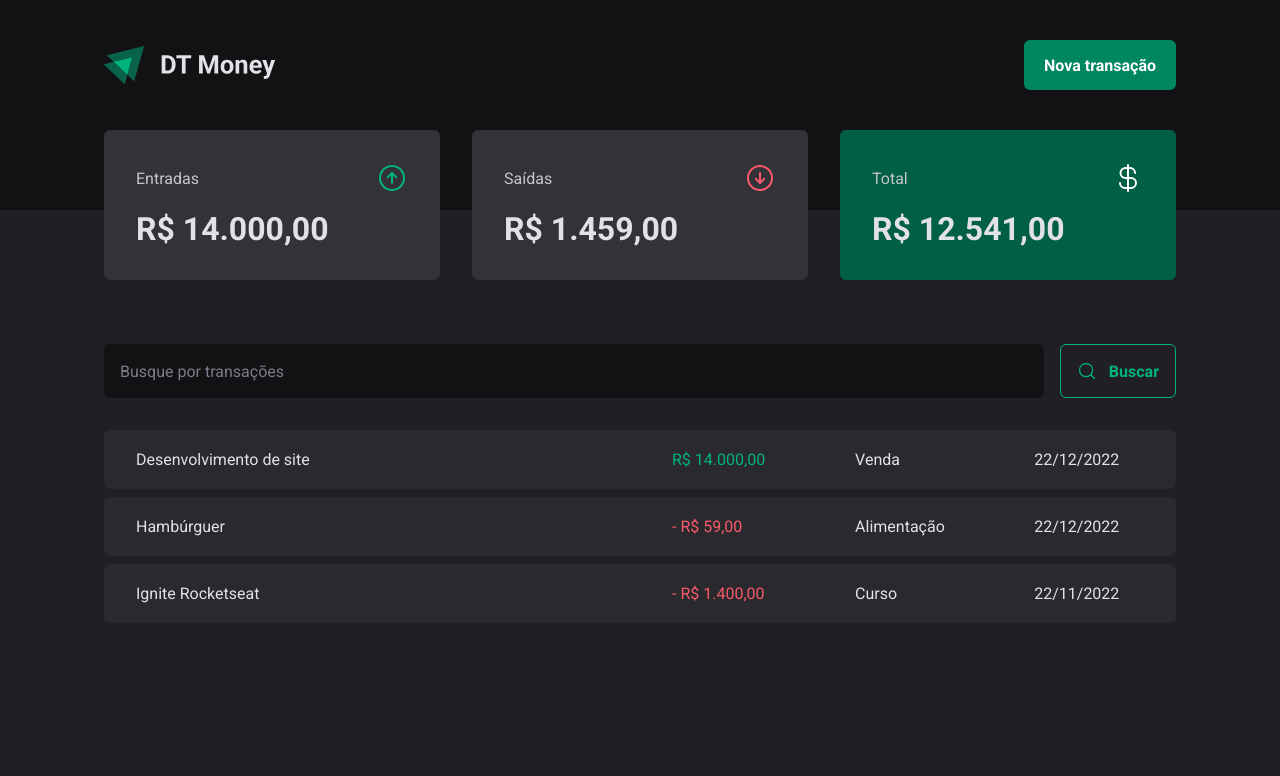
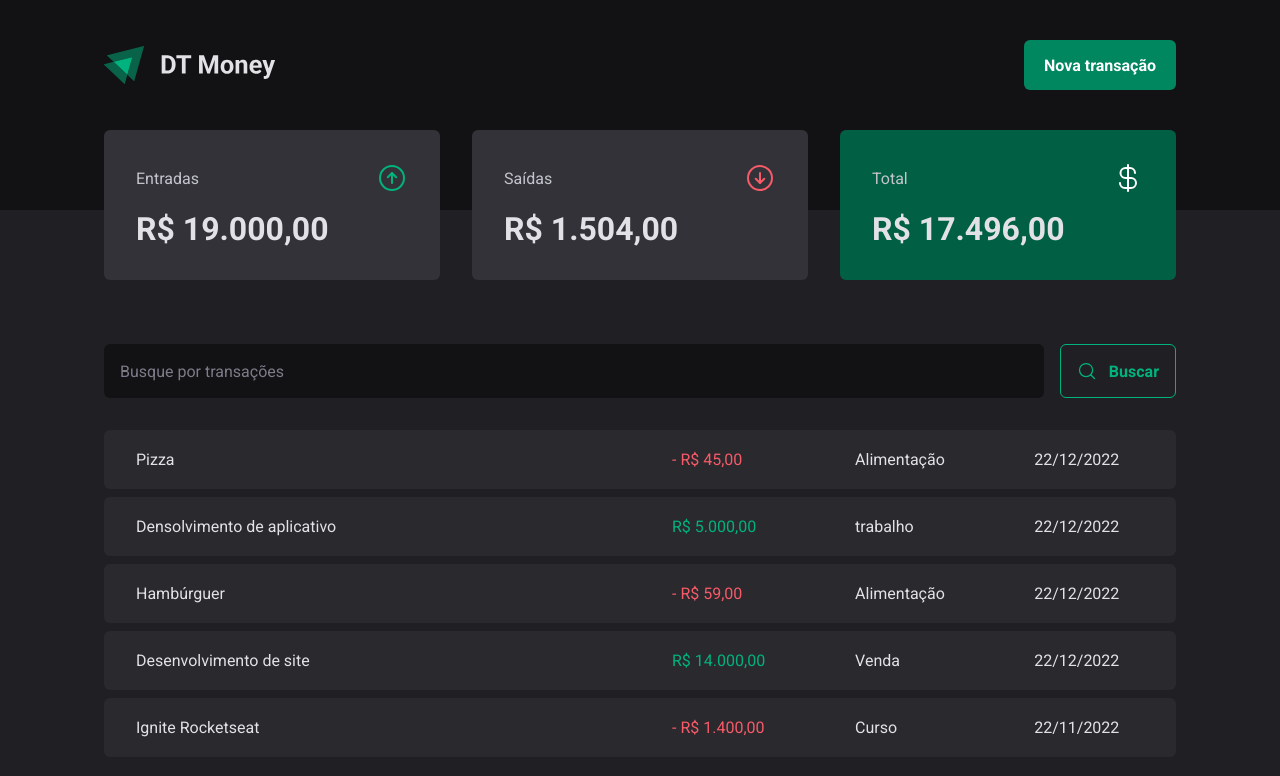
Before and after one commit to CtsLucas/DT-Money, a React (Vite) app: page / in a window 1280 px wide. Shown: the top 776 px of the page. Built offline with nearby package versions, Linux system fonts and the light colour scheme; data requests are answered from the project's data file.

Commit message:
feat: create transactions functionality added

```diff
--- a/server.json
+++ b/server.json
@@ -23,6 +23,22 @@
       "category": "Curso",
       "price": 1400,
       "createdAt": "2022-11-22T14:23:58.312Z"
+    },
+    {
+      "description": "Densolvimento de aplicativo",
+      "category": "trabalho",
+      "price": 5000,
+      "type": "income",
+      "createdAt": "2022-12-22T17:17:55.382Z",
+      "id": 4
+    },
+    {
+      "description": "Pizza",
+      "category": "Alimentação",
+      "price": 45,
+      "type": "outcome",
+      "createdAt": "2022-12-22T17:31:11.175Z",
+      "id": 5
     }
   ]
 }
--- a/src/components/NewTransactionModal/index.tsx
+++ b/src/components/NewTransactionModal/index.tsx
@@ -1,8 +1,11 @@
+import { useContext } from 'react';
 import * as Dialog from '@radix-ui/react-dialog';
 import { ArrowCircleDown, ArrowCircleUp, X } from 'phosphor-react';
 import { Controller, useForm } from 'react-hook-form';
 import * as z from 'zod';
 import { zodResolver } from '@hookform/resolvers/zod';
+
+import { TransactionsContext } from '../../contexts/TransactionContext';
 
 import {
   CloseButton,
@@ -22,19 +25,29 @@ const newTransactionsFormSchema = z.object({
 type NewTransactionsFormInputs = z.infer<typeof newTransactionsFormSchema>;
 
 export function NewTransactionModal() {
+  const { createTransaction } = useContext(TransactionsContext);
+
   const {
     control,
     register,
     handleSubmit,
+    reset,
     formState: { isSubmitting },
   } = useForm<NewTransactionsFormInputs>({
     resolver: zodResolver(newTransactionsFormSchema),
   });
 
   async function handleCreateNewTransaction(data: NewTransactionsFormInputs) {
-    await new Promise((resolve) => setTimeout(resolve, 2000));
+    const { description, category, price, type } = data;
 
-    console.log(data);
+    await createTransaction({
+      description,
+      price,
+      category,
+      type,
+    });
+
+    reset();
   }
 
   return (
--- a/src/contexts/TransactionContext.tsx
+++ b/src/contexts/TransactionContext.tsx
@@ -10,9 +10,17 @@ export interface Transaction {
   createdAt: string;
 }
 
+interface CreateTransactionInput {
+  description: string;
+  price: number;
+  category: string;
+  type: 'income' | 'outcome';
+}
+
 interface TransactionContextType {
   transactions: Transaction[];
   fetchTransactions: (query?: string) => Promise<void>;
+  createTransaction: (data: CreateTransactionInput) => Promise<void>;
 }
 
 export const TransactionsContext = createContext({} as TransactionContextType);
@@ -27,11 +35,27 @@ export function TransactionsProvider({ children }: TransactionsProviderProps) {
   async function fetchTransactions(query?: string) {
     const response = await api.get('transactions', {
       params: {
+        _sort: 'createdAt',
+        _order: 'desc',
         q: query,
       },
     });
 
     setTransactions(response.data);
+  }
+
+  async function createTransaction(data: CreateTransactionInput) {
+    const { category, price, description, type } = data;
+
+    const response = await api.post('transactions', {
+      description,
+      category,
+      price,
+      type,
+      createdAt: new Date(),
+    });
+
+    setTransactions((prevState) => [response.data, ...prevState]);
   }
 
   useEffect(() => {
@@ -43,6 +67,7 @@ export function TransactionsProvider({ children }: TransactionsProviderProps) {
       value={{
         transactions,
         fetchTransactions,
+        createTransaction,
       }}
     >
       {children}
```
